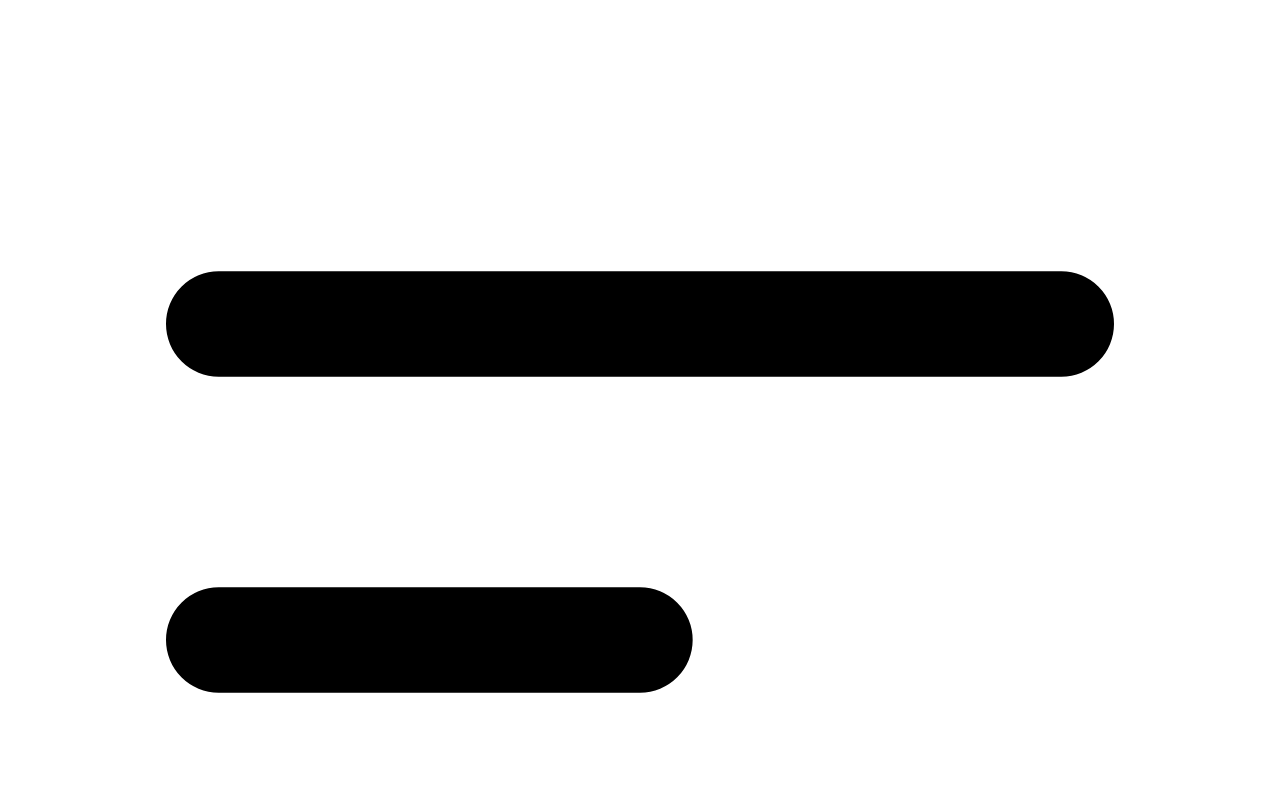
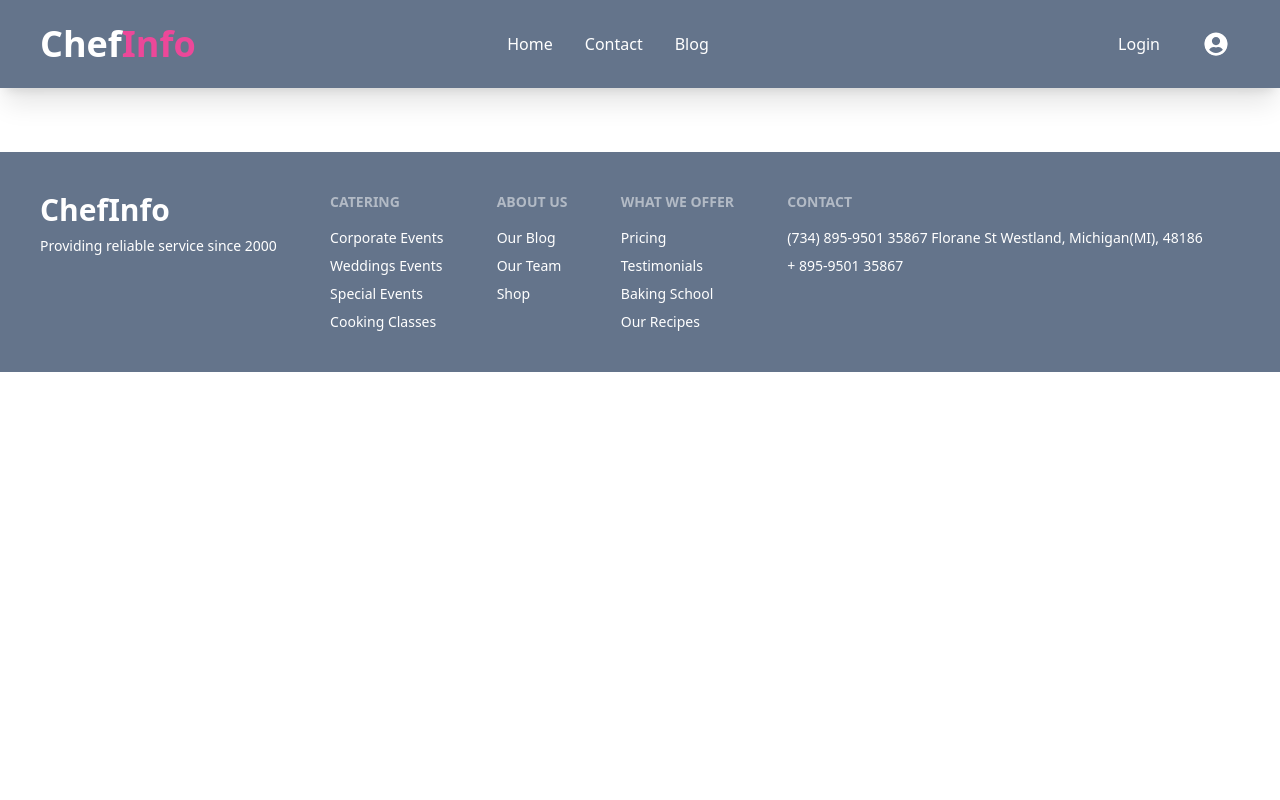
Before and after one commit to Barkatzx/chef-master-client, a React (Vite) app: page /login in a window 1280 px wide. Shown: the top 800 px of the page. Built offline with nearby package versions, Linux system fonts and the light colour scheme; no server answers.

Commit message:
Footer Added

```diff
--- a/src/Pages/Shared/Footer/Footer.jsx
+++ b/src/Pages/Shared/Footer/Footer.jsx
@@ -1,11 +1,59 @@
-import React from 'react';
+import React from "react";
 
 const Footer = () => {
-    return (
+  return (
+    <div>
+      <footer className="footer mt-16 p-10 bg-slate-500 text-white">
         <div>
+          <h2 className="font-bold text-3xl">ChefInfo</h2>
+          <p>Providing reliable service since 2000</p>
+        </div>
+        <div>
+          <span className="footer-title">Catering</span>
 
+          <a className="link link-hover">Corporate Events</a>
+
+          <a className="link link-hover">Weddings Events</a>
+
+          <a className="link link-hover">Special Events</a>
+
+          <a className="link link-hover">Cooking Classes</a>
         </div>
-    );
+
+        <div>
+          <span className="footer-title">About us</span>
+
+          <a className="link link-hover">Our Blog</a>
+
+          <a className="link link-hover">Our Team</a>
+
+          <a className="link link-hover">Shop</a>
+        </div>
+
+        <div>
+          <span className="footer-title">What We Offer</span>
+
+          <a className="link link-hover">Pricing</a>
+
+          <a className="link link-hover">Testimonials</a>
+
+          <a className="link link-hover">Baking School</a>
+
+          <a className="link link-hover">Our Recipes</a>
+        </div>
+
+        <div>
+          <span className="footer-title">Contact</span>
+
+          <a className="link link-hover">
+            (734) 895-9501 35867 Florane St Westland, Michigan(MI), 48186
+          </a>
+
+          <a className="link link-hover">+ 895-9501 35867</a>
+        </div>
+      </footer>
+    </div>
+  );
 };
 
 export default Footer;
--- a/src/Pages/Shared/Header/Header.jsx
+++ b/src/Pages/Shared/Header/Header.jsx
@@ -14,7 +14,7 @@ const Header = () => {
   };
   return (
     <div>
-      <div className="navbar shadow-md bg-black lg:px-10 py-5 text-white">
+      <div className="navbar shadow-xl bg-slate-500 lg:px-10 py-5 text-white">
         <div className="navbar-start">
           <div className="dropdown">
             <label tabIndex={0} className="btn btn-ghost lg:hidden">
@@ -38,40 +38,40 @@ const Header = () => {
               className="menu menu-compact dropdown-content mt-3 p-2 shadow bg-base-100 rounded-box w-52 text-black"
             >
               <li>
-                <ActiveLink className="hover:bg-green-400" to="/">
+                <ActiveLink className="hover:bg-pink-400" to="/">
                   Home
                 </ActiveLink>
               </li>
               <li>
-                <ActiveLink className="hover:bg-green-400" to="/contact">
+                <ActiveLink className="hover:bg-pink-400" to="/contact">
                   Contact
                 </ActiveLink>
               </li>
               <li>
-                <ActiveLink className="hover:bg-green-400" to="/blog">
+                <ActiveLink className="hover:bg-pink-400" to="/blog">
                   Blog
                 </ActiveLink>
               </li>
             </ul>
           </div>
           <p className="font-bold text-2xl lg:text-4xl">
-            Chef<span className="text-green-500">Info</span>
+            Chef<span className="text-pink-500">Info</span>
           </p>
         </div>
         <div className="navbar-center hidden lg:flex">
           <ul className="menu menu-horizontal px-1">
             <li>
-              <ActiveLink className="hover:bg-green-400" to="/">
+              <ActiveLink className="hover:bg-pink-400" to="/">
                 Home
               </ActiveLink>
             </li>
             <li>
-              <ActiveLink className="hover:bg-green-400" to="/contact">
+              <ActiveLink className="hover:bg-pink-400" to="/contact">
                 Contact
               </ActiveLink>
             </li>
             <li>
-              <ActiveLink className="hover:bg-green-400" to="/blog">
+              <ActiveLink className="hover:bg-pink-400" to="/blog">
                 Blog
               </ActiveLink>
             </li>
@@ -80,14 +80,14 @@ const Header = () => {
         <div className="navbar-end flex gap-4 mr-4">
           {user ? (
             <button
-              className="hover:bg-green-400 lg:px-4 py-3 rounded-lg"
+              className="hover:bg-pink-400 lg:px-4 py-3 rounded-lg"
               onClick={handleSignOut}
             >
               Sign Out
             </button>
           ) : (
             <Link
-              className="hover:bg-green-400 lg:px-4 py-3 rounded-lg"
+              className="hover:bg-pink-400 lg:px-4 py-3 rounded-lg"
               to="/login"
             >
               Login{" "}
--- a/src/main.jsx
+++ b/src/main.jsx
@@ -3,6 +3,7 @@ import ReactDOM from 'react-dom/client'
 import { RouterProvider } from 'react-router-dom'
 import AuthProviders from './Providers/AuthProviders'
 import router from './Routes/Routes'
+import "./index.css";
 
 ReactDOM.createRoot(document.getElementById("root")).render(
   <React.StrictMode>
```
